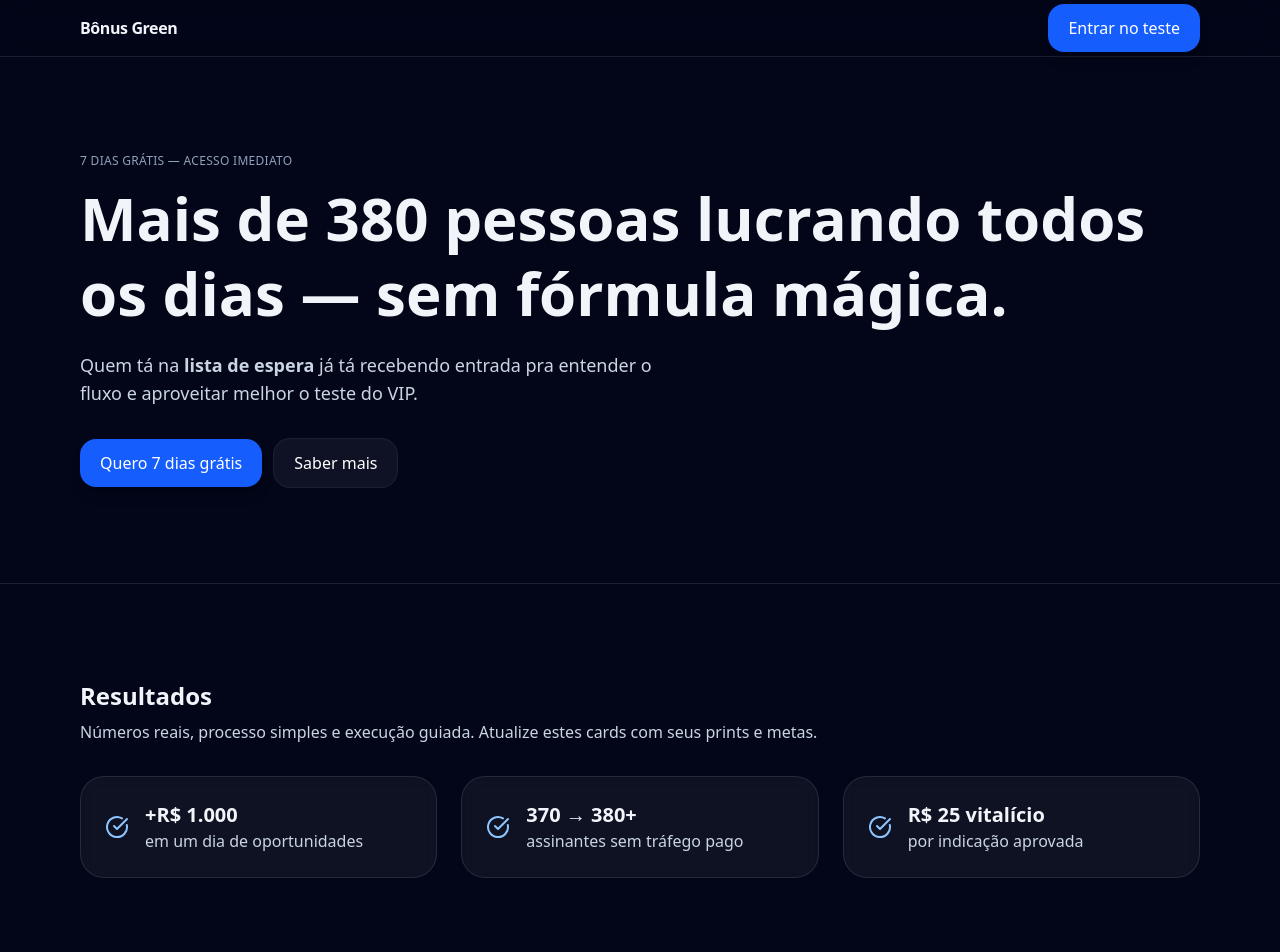
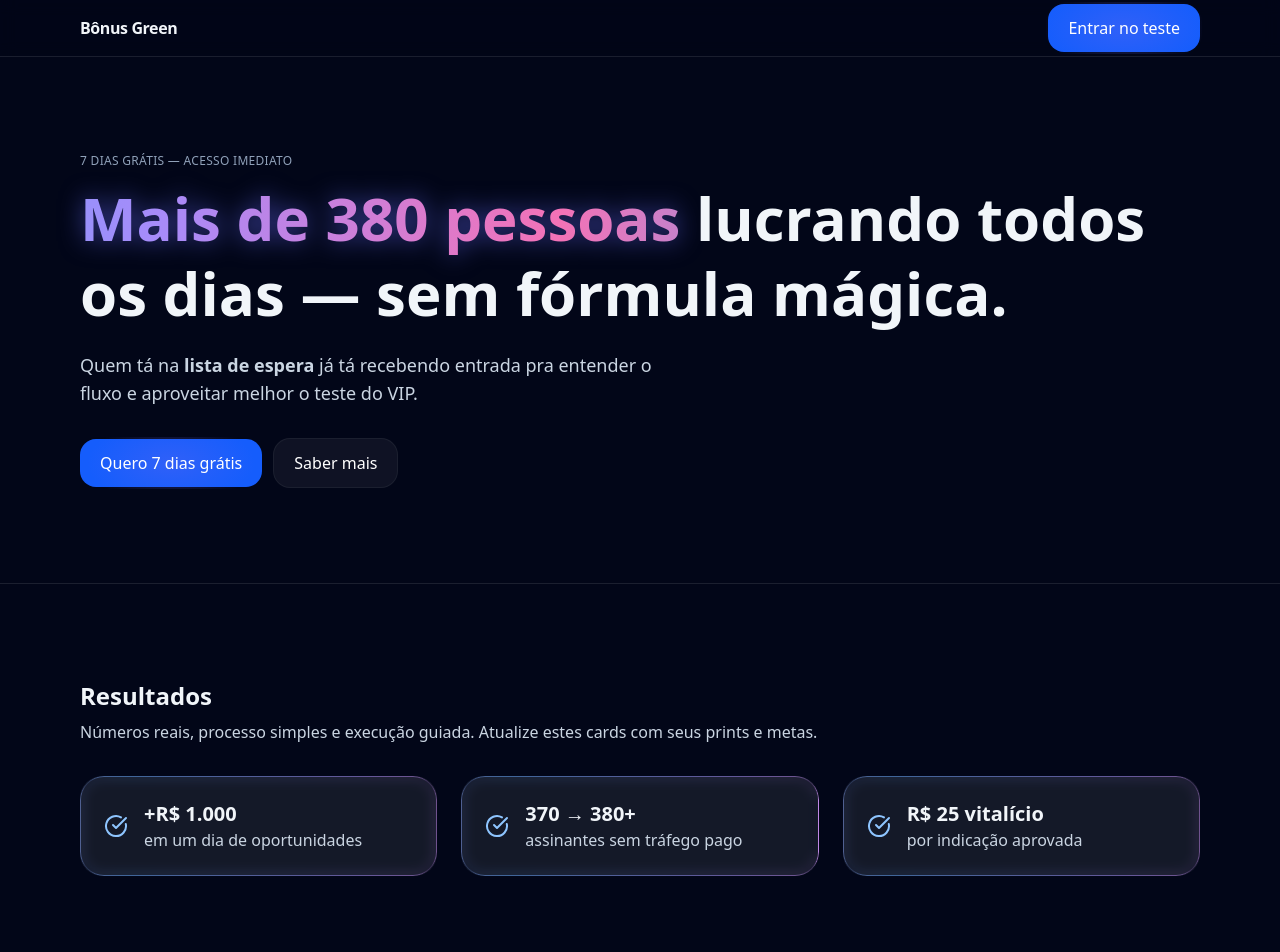
Before and after one commit to Marcosleal555556/landingpage, a Next.js app: page / in a window 1280 px wide. Shown: the top 952 px of the page. Built offline with nearby package versions, Linux system fonts and the light colour scheme; no server answers.

Commit message:
feat: shimmer no hero + CTA neon + borda animada; pixel guard no layout

```diff
--- a/app/globals.css
+++ b/app/globals.css
@@ -1,3 +1,80 @@
 @import "tailwindcss";
+/* === Texto com brilho passando (shimmer) === */
+@keyframes shimmer {
+  0%   { background-position: 200% 0; }
+  100% { background-position: -200% 0; }
+}
+
+.shimmer-text {
+  background: linear-gradient(90deg, #60a5fa, #a78bfa, #f472b6, #60a5fa);
+  background-size: 200% 100%;
+  -webkit-background-clip: text;
+  background-clip: text;
+  color: transparent;
+  animation: shimmer 3s linear infinite;
+}
+
+/* glow suave no texto (usa drop-shadow pra “brilhar”) */
+.text-glow {
+  filter: drop-shadow(0 0 12px rgba(99, 102, 241, .6));
+}
+
+/* === Botão neon (hover) === */
+.btn-neon {
+  position: relative;
+  isolation: isolate;
+  box-shadow: 0 0 0 rgba(99,102,241,0); /* azul-500 */
+}
+
+.btn-neon:hover {
+  box-shadow:
+    0 0 12px rgba(99,102,241,.7),
+    0 0 24px rgba(99,102,241,.35);
+}
+
+.btn-neon::after {
+  content: "";
+  position: absolute;
+  inset: -2px;
+  border-radius: 20px;
+  background: radial-gradient(120px 60px at var(--mx,50%) 50%, rgba(99,102,241,.35), transparent 70%);
+  z-index: -1;
+  transition: 120ms ease;
+}
+/* === Borda gradiente animada nos cards === */
+@keyframes border-flow {
+  0%   { background-position: 0% 50%; }
+  100% { background-position: 200% 50%; }
+}
+
+.card-animated {
+  position: relative;
+  border-radius: 24px;
+  background: #0b1020;                       /* fallback */
+}
+
+.card-animated::before {
+  content: "";
+  position: absolute;
+  inset: 0;
+  border-radius: 24px;
+  padding: 1px;                               /* espessura da borda */
+  background: linear-gradient(90deg,
+    #60a5fa, #a78bfa, #f472b6, #60a5fa);
+  background-size: 200% 100%;
+  -webkit-mask:
+    linear-gradient(#000 0 0) content-box,
+    linear-gradient(#000 0 0);
+  -webkit-mask-composite: xor;
+          mask-composite: exclude;
+  animation: border-flow 6s linear infinite;
+}
+
+.card-animated > .inner {
+  border-radius: 22px;
+  background: rgba(255,255,255,.04);
+  backdrop-filter: blur(6px);
+}
+
 
 html, body { height: 100%; }
--- a/app/page.tsx
+++ b/app/page.tsx
@@ -23,8 +23,9 @@ export default function Page() {
           7 dias grátis — acesso imediato
         </p>
         <h1 className="text-4xl font-bold leading-tight sm:text-5xl lg:text-6xl">
-          Mais de 380 pessoas lucrando todos os dias — sem fórmula mágica.
+  <span className="shimmer-text text-glow">Mais de 380 pessoas</span> lucrando todos os dias — sem fórmula mágica.
 </h1>
+
         <p className="mt-5 max-w-xl text-lg text-slate-300">
           Quem tá na <span className="font-semibold">lista de espera</span> já tá recebendo
           entrada pra entender o fluxo e aproveitar melhor o teste do VIP.
@@ -54,16 +55,16 @@ export default function Page() {
               { k: "370 → 380+", v: "assinantes sem tráfego pago" },
               { k: "R$ 25 vitalício", v: "por indicação aprovada" },
             ].map((item) => (
-              <div
-                key={item.k}
-                className="rounded-3xl border border-white/10 bg-white/5 backdrop-blur p-6 flex items-center gap-4"
-              >
+              <div key={item.k} className="card-animated">
+  <div className="inner p-6 flex items-center gap-4">
     <CheckCircle className="h-6 w-6 text-blue-300" />
     <div>
       <div className="text-xl font-semibold">{item.k}</div>
       <div className="text-slate-300">{item.v}</div>
     </div>
   </div>
+</div>
+
             ))}
           </div>
         </div>
--- a/components/CTA.tsx
+++ b/components/CTA.tsx
@@ -34,7 +34,8 @@ export default function CTA({
       whileTap={{ scale: 0.98 }}
       href={href}
       onClick={onClick}
-      className="inline-flex items-center gap-2 rounded-2xl px-5 py-3 font-medium transition bg-blue-600 text-white hover:bg-blue-700 shadow-lg"
+      className="inline-flex items-center gap-2 rounded-2xl px-5 py-3 font-medium transition bg-blue-600 text-white hover:bg-blue-700 shadow-lg btn-neon"
+
     >
       {children}
     </motion.a>
```
Lines whose indentation alone changed are shown as unchanged.
